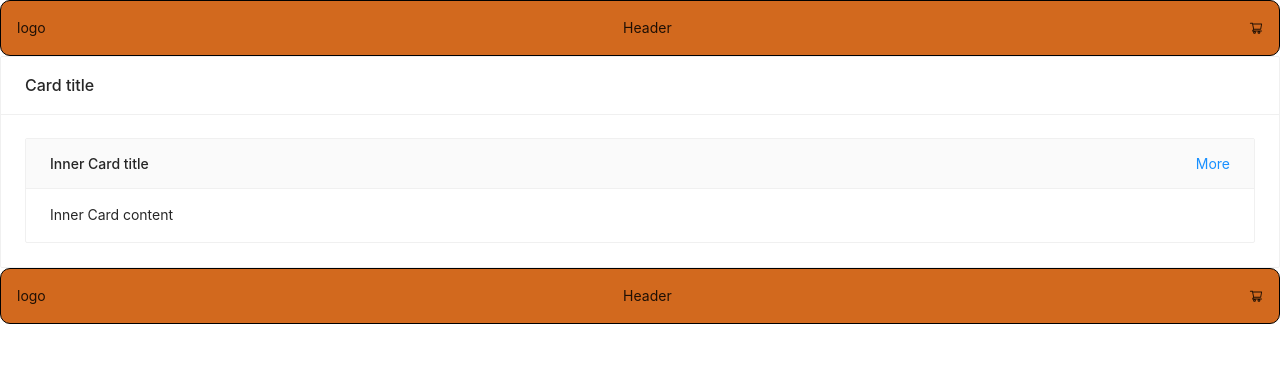
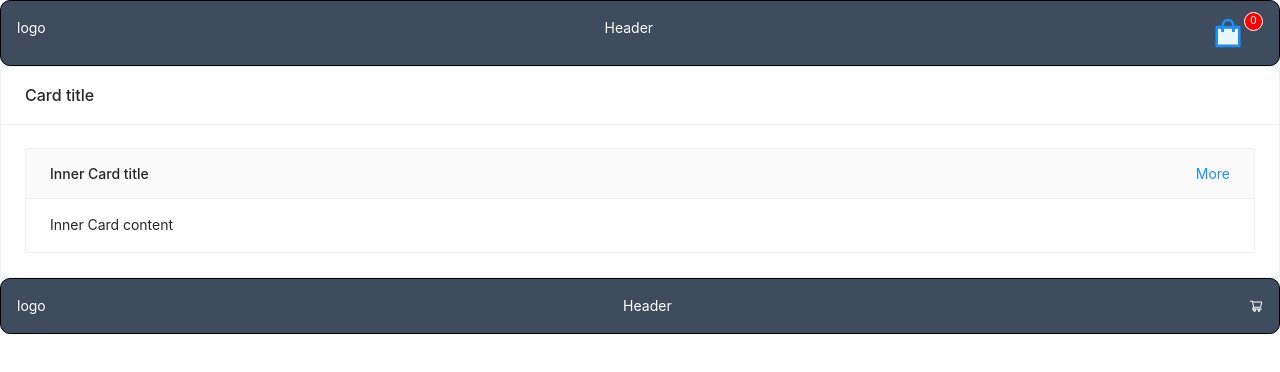
Before and after one commit to prakash855/ecom, a React (Create React App) app: page /details in a window 1280 px wide. Shown: the top 372 px of the page. Built offline with nearby package versions, Linux system fonts and the light colour scheme; no server answers; the HTML template or start-up script is replaced by a standard one.

Commit message:
shopping cart button

```diff
--- a/src/App.css
+++ b/src/App.css
@@ -4,9 +4,10 @@
 
 .appBar{
   display: flex;
+  color: white;
   justify-content: space-between;
   border: 1px solid black;
   padding: 1rem;
   border-radius: 10px;
-  background: chocolate;
+  background: rgb(62, 76, 94);
 }
--- a/src/App.js
+++ b/src/App.js
@@ -26,6 +26,7 @@ function App() {
         console.log(error);
       });
   }, []);
+
   return (
     <>
       <Header />
--- a/src/component/Header.jsx
+++ b/src/component/Header.jsx
@@ -1,5 +1,5 @@
 import React from "react";
-import { ShoppingCartOutlined } from "@ant-design/icons";
+import { ShoppingTwoTone } from "@ant-design/icons";
 import { Affix } from "antd";
 
 const Header = () => {
@@ -8,7 +8,23 @@ const Header = () => {
       <div className="appBar">
         <div className="logo">logo</div>
         <div className="text">Header</div>
-        <ShoppingCartOutlined />
+        <div style={{ display: "flex" }}>
+          <ShoppingTwoTone style={{ fontSize: "2rem" }} />
+          <sup
+            style={{
+              border: "1px solid",
+              width: "1.2rem",
+              height: "1.2rem",
+              display: "flex",
+              alignItems: "center",
+              justifyContent: "center",
+              borderRadius: "50%",
+              background: "red",
+            }}
+          >
+            0
+          </sup>
+        </div>
       </div>
     </Affix>
   );
--- a/src/component/ItemCard.jsx
+++ b/src/component/ItemCard.jsx
@@ -2,10 +2,12 @@ import React from "react";
 import "antd/dist/antd.css";
 import { Card } from "antd";
 import { PlusCircleTwoTone } from "@ant-design/icons";
+import {useHistory} from 'react-router-dom'
 
 const { Meta } = Card;
 
 const ItemCard = ({ src, description, name }) => {
+  const history = useHistory()
   return (
     <Card
       hoverable
@@ -19,6 +21,7 @@ const ItemCard = ({ src, description, name }) => {
       }}
       cover={
         <img
+        onClick={()=>history.push('/details')}
           style={{ width: "15rem", height: "15rem" }}
           alt="example"
           src={src}
--- a/src/page/Details.jsx
+++ b/src/page/Details.jsx
@@ -1,11 +1,12 @@
 import React from "react";
 import "antd/dist/antd.css";
 import { Card } from "antd";
+import { Link } from "react-router-dom";
 
 const Details = () => {
   return (
     <Card title="Card title">
-      <Card type="inner" title="Inner Card title" extra={<a href="#">More</a>}>
+      <Card type="inner" title="Inner Card title" extra={<Link>More</Link>}>
         Inner Card content
       </Card>
     </Card>
```
